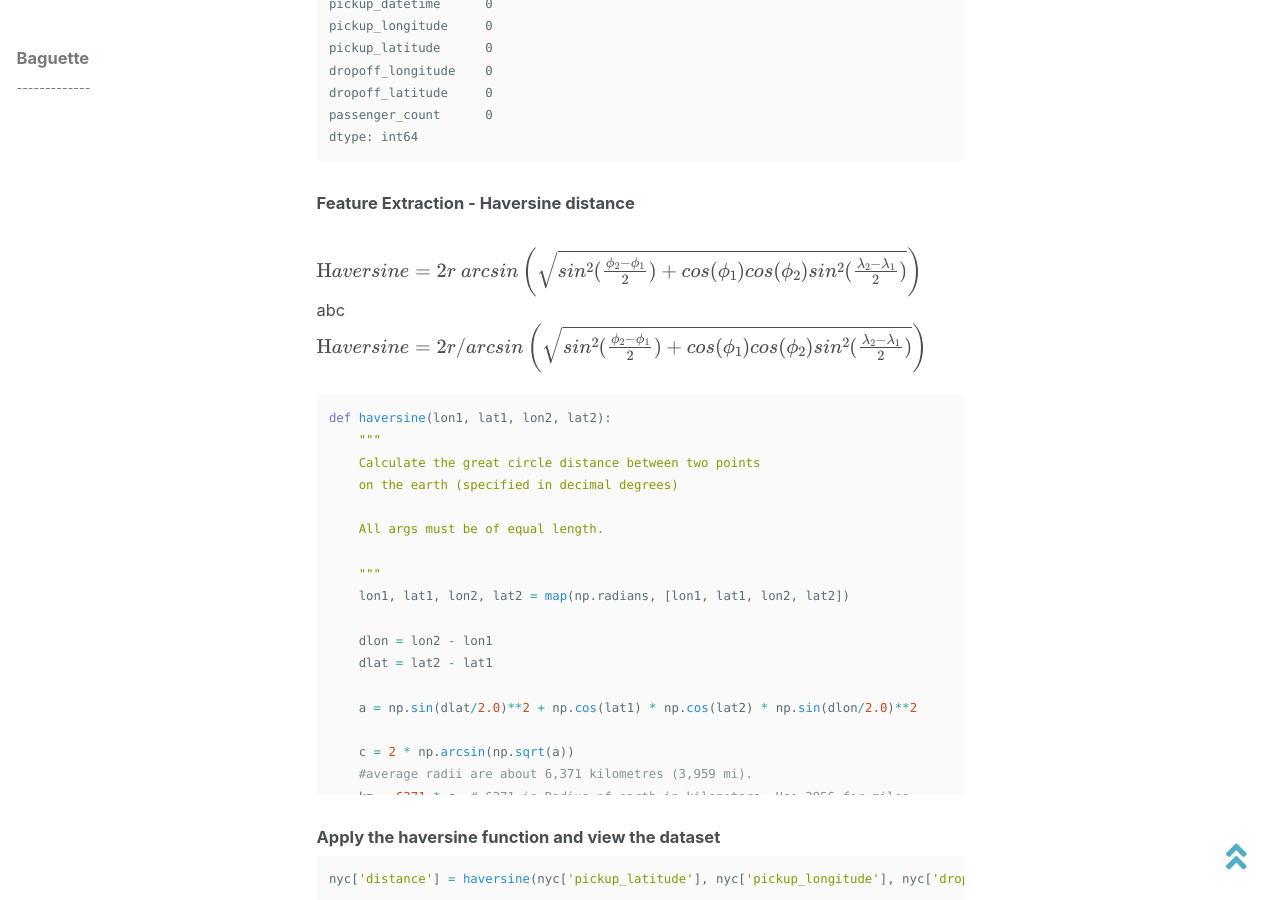
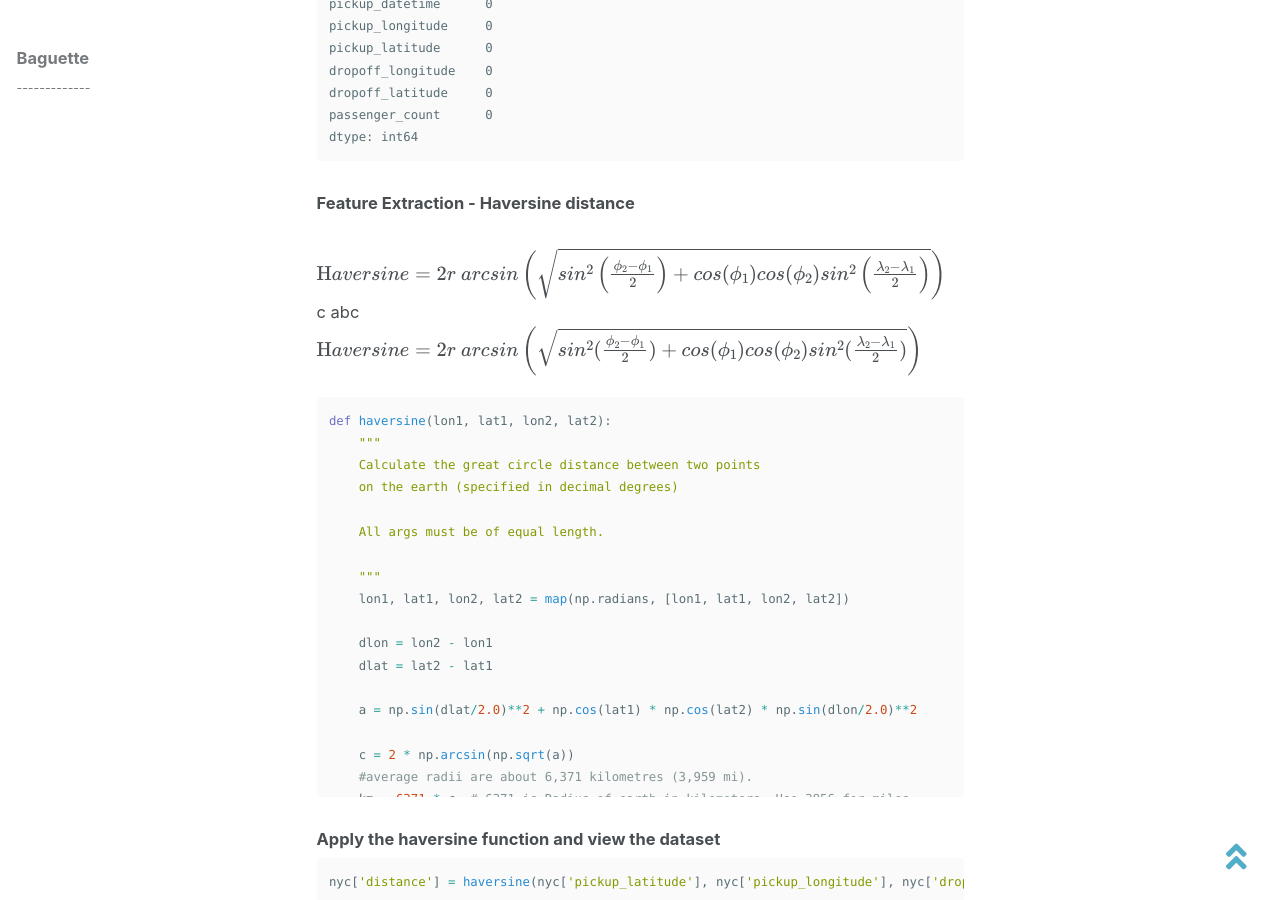
Before and after one commit to baguettexci/baguettexci.gituhb.io, a Jekyll site: the page built from _posts/2018-10-28-NYC-Taxi.md, in a window 1280 px wide and 900 px high, scrolled down 2289 px. Built offline with Jekyll 4.4.1, drawn with Linux system fonts in a browser that asks for light colours; nearby versions of some CDN libraries; formulas are drawn with MathJax 3.

Commit message:
Update 2018-10-28-NYC-Taxi.md

````diff
--- a/_posts/2018-10-28-NYC-Taxi.md
+++ b/_posts/2018-10-28-NYC-Taxi.md
@@ -148,11 +148,11 @@ dtype: int64
 ### Feature Extraction - Haversine distance
 
 <br/>
-$${\text Haversine}= {\text 2r\ arcsin}\left(\sqrt {sin^2(\frac{\phi_2 - \phi_1}{2}) + cos(\phi_1)cos(\phi_2)sin^2(\frac{\lambda_2 - \lambda_1}{2})}\right)$$
-<br/>
+$${\text Haversine}= {\text 2r\ arcsin}\left(\sqrt {sin^2\left(\frac{\phi_2 - \phi_1}{2}\right) + cos(\phi_1)cos(\phi_2)sin^2\left(\frac{\lambda_2 - \lambda_1}{2}\right)}\right)$$
+<br/>c
 abc
 <br/>
-$${\text Haversine}= {\text 2r/ arcsin}\left(\sqrt {sin^2(\frac{\phi_2 - \phi_1}{2}) + cos(\phi_1)cos(\phi_2)sin^2(\frac{\lambda_2 - \lambda_1}{2})}\right)$$
+$${\text Haversine}= {\text 2r\ arcsin}\left(\sqrt {sin^2(\frac{\phi_2 - \phi_1}{2}) + cos(\phi_1)cos(\phi_2)sin^2(\frac{\lambda_2 - \lambda_1}{2})}\right)$$
 <br/>
 
 ```python
````
